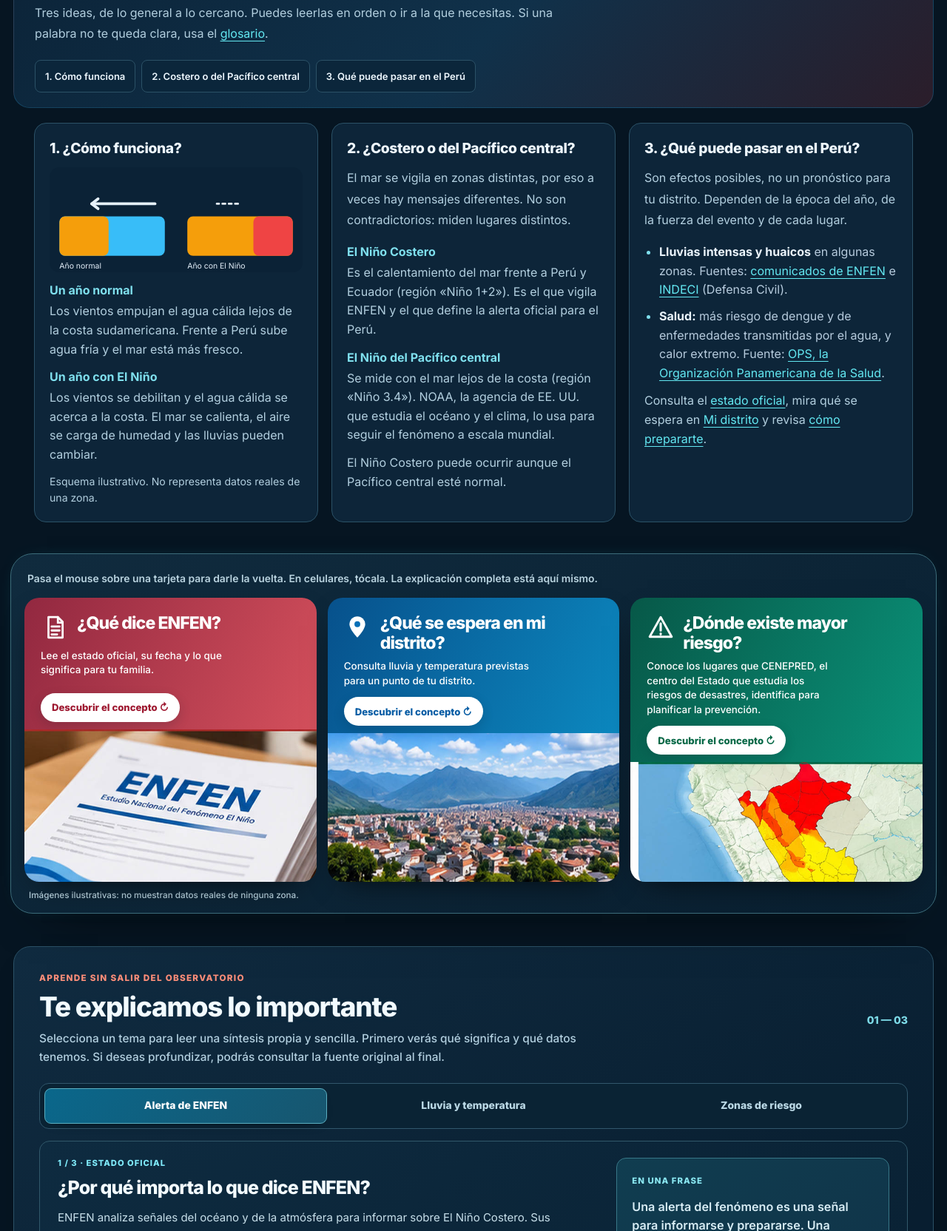
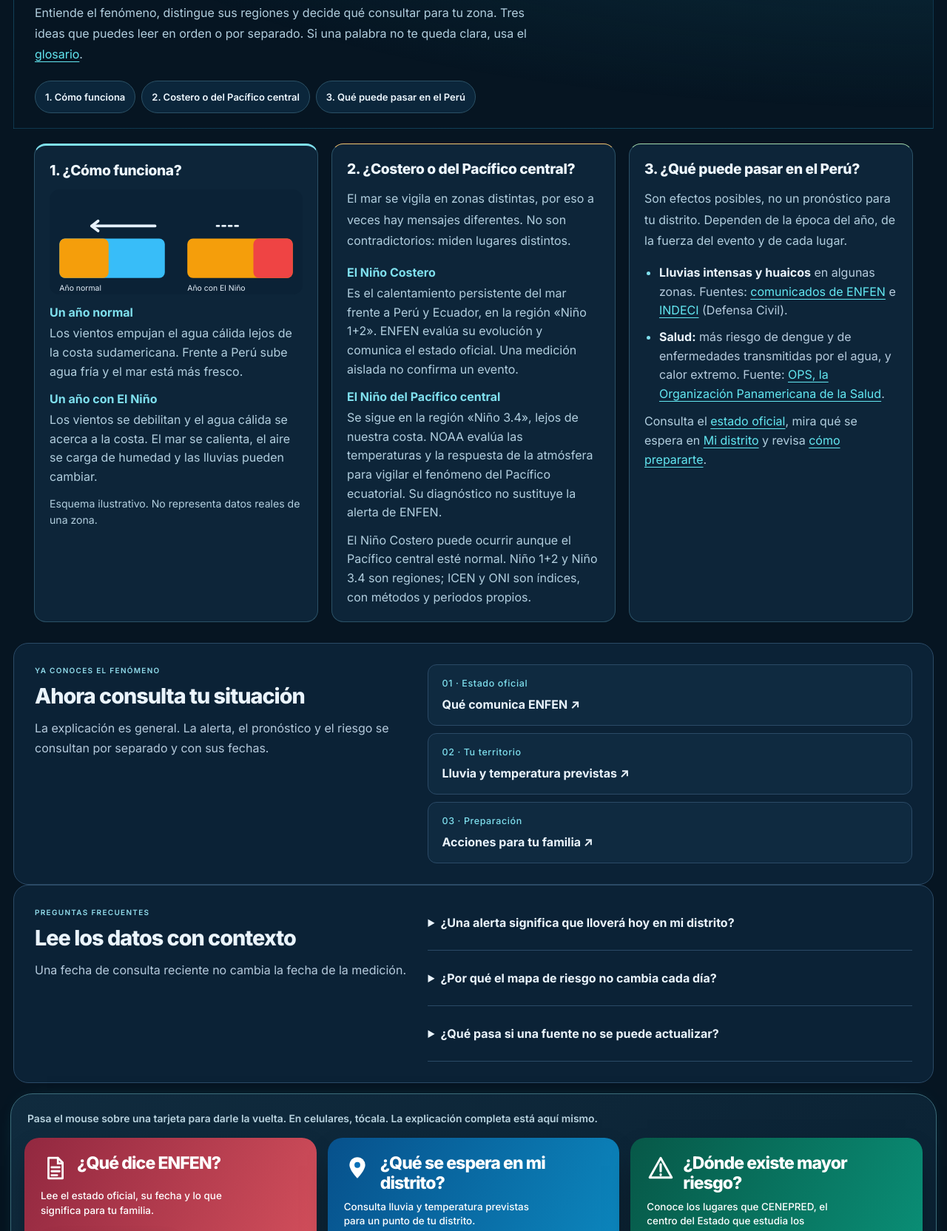
Before and after one commit to Willy4903/observatorio-elnino-peru, a plain HTML site: page site/index.html in a window 1280 px wide. Shown: the part 4621-6285 px from the top of the page at 74% size. Drawn offline with Linux system fonts and the light colour scheme; no server answers.

Commit message:
Mejorar guía de El Niño, navegación y lectura de datos

```diff
--- a/site/assets/rediseno.css
+++ b/site/assets/rediseno.css
@@ -118,3 +118,24 @@ html{scroll-padding-top:84px}
 
 .um-list,.prep-list,#elnino-ciudadano .oc-effects{list-style:disc}
 .um-list li::marker,.prep-list li::marker,#elnino-ciudadano .oc-effects li::marker{color:var(--rd-cyan)}
+
+/* Lectura y decisiones: continuidad entre explicación, consulta y preparación. */
+#elnino-ciudadano .oc-intro{background:radial-gradient(ellipse at top right,#12617555,transparent 65%);border-radius:22px 22px 0 0}
+#elnino-ciudadano .oc-reading-nav a{border-radius:999px;text-decoration:none}
+#elnino-ciudadano .oc-card{border-top:3px solid #7fe0ee}
+#elnino-ciudadano .oc-card:nth-child(2){border-top-color:#f7c772}
+#elnino-ciudadano .oc-card:nth-child(3){border-top-color:#a6dcae}
+.guide-next,.guide-faq{display:grid;grid-template-columns:minmax(0,1fr) minmax(0,1.3fr);gap:28px;padding:28px;border:1px solid var(--rd-line);border-radius:20px;background:#0b2236;color:var(--rd-text);min-width:0}
+.guide-next h2,.guide-faq h2{font-size:clamp(1.35rem,3vw,1.8rem);line-height:1.25;margin:8px 0 12px}
+.guide-next p,.guide-faq p{color:var(--rd-muted);line-height:1.7;margin:0}
+.guide-next-links{display:grid;gap:10px}
+.guide-next-links a{display:flex;flex-direction:column;gap:4px;padding:15px 18px;border:1px solid var(--rd-line);border-radius:12px;background:#0f2a40;color:var(--rd-text);font-weight:700;text-decoration:none;min-height:64px}
+.guide-next-links span{font-size:.78rem;font-weight:500;letter-spacing:.05em;color:var(--rd-cyan)}
+.guide-next-links a:hover{border-color:var(--rd-cyan);background:#15374d}
+.guide-faq details{border-bottom:1px solid var(--rd-line);padding:15px 0}
+.guide-faq details:first-child{padding-top:0}
+.guide-faq summary{cursor:pointer;min-height:44px;align-content:center;font-weight:650;line-height:1.5}
+.guide-faq details p{padding:10px 0 8px}
+.guide-faq a{color:var(--rd-cyan);text-underline-offset:3px}
+.guide-next a:focus-visible,.guide-faq summary:focus-visible{outline:3px solid var(--rd-cyan);outline-offset:4px}
+@media(max-width:760px){.guide-next,.guide-faq{grid-template-columns:1fr;padding:20px;gap:20px}}
--- a/site/index.html
+++ b/site/index.html
@@ -142,13 +142,13 @@
     <figcaption>Ilustración. No muestra datos reales de ninguna zona.</figcaption>
   </figure>
 </section>
-<section id="ultimo" class="latest-section" aria-labelledby="latest-title"><div class="section-heading"><div><span class="kicker">LAS CIFRAS DE HOY</span><h2 id="latest-title">Cuatro cifras para ubicarte</h2><p id="latest-updated" class="panel-description">Consultando la información más reciente…</p></div><a href="#fuentes" class="text-link">Fuentes y fechas ↗</a></div><div id="latest-cards" class="latest-grid" aria-live="polite"></div><p class="insight-method">Cada cifra muestra su fecha y su fuente. Miden cosas distintas, así que conviene leerlas por separado. <a href="#insights">Ver cada cifra explicada</a></p></section>
+<section id="ultimo" class="latest-section" aria-labelledby="latest-title"><div class="section-heading"><div><span class="kicker">ÚLTIMOS DATOS DISPONIBLES</span><h2 id="latest-title">Cuatro cifras para ubicarte</h2><p id="latest-updated" class="panel-description">Consultando la información más reciente…</p></div><a href="#fuentes" class="text-link">Fuentes y fechas ↗</a></div><div id="latest-cards" class="latest-grid" aria-live="polite"></div><p class="insight-method">Cada cifra muestra su fecha y su fuente. Miden cosas distintas, así que conviene leerlas por separado. <a href="#insights">Ver cada cifra explicada</a></p></section>
 <span id="que-es" class="anchor-alias" aria-hidden="true"></span>
 <section id="elnino-ciudadano" class="oc-root" aria-labelledby="oc-title">
   <div class="oc-intro">
     <span class="kicker">GUÍA CIUDADANA · ENTENDER EL NIÑO</span>
     <h2 id="oc-title">¿Cómo funciona El Niño y qué puede pasar en el Perú?</h2>
-    <p>Tres ideas, de lo general a lo cercano. Puedes leerlas en orden o ir a la que necesitas. Si una palabra no te queda clara, usa el <a href="#glosario">glosario</a>.</p>
+    <p>Entiende el fenómeno, distingue sus regiones y decide qué consultar para tu zona. Tres ideas que puedes leer en orden o por separado. Si una palabra no te queda clara, usa el <a href="#glosario">glosario</a>.</p>
     <nav class="oc-reading-nav" aria-label="Temas de la guía ciudadana">
       <a href="#oc-s1">1. Cómo funciona</a>
       <a href="#oc-s2">2. Costero o del Pacífico central</a>
@@ -178,10 +178,10 @@
       <h3 id="oc-peru-title">2. ¿Costero o del Pacífico central?</h3>
       <p>El mar se vigila en zonas distintas, por eso a veces hay mensajes diferentes. No son contradictorios: miden lugares distintos.</p>
       <div class="oc-two">
-        <div><h4>El Niño Costero</h4><p>Es el calentamiento del mar frente a Perú y Ecuador (región «Niño 1+2»). Es el que vigila ENFEN y el que define la alerta oficial para el Perú.</p></div>
-        <div><h4>El Niño del Pacífico central</h4><p>Se mide con el mar lejos de la costa (región «Niño 3.4»). NOAA, la agencia de EE. UU. que estudia el océano y el clima, lo usa para seguir el fenómeno a escala mundial.</p></div>
+        <div><h4>El Niño Costero</h4><p>Es el calentamiento persistente del mar frente a Perú y Ecuador, en la región «Niño 1+2». ENFEN evalúa su evolución y comunica el estado oficial. Una medición aislada no confirma un evento.</p></div>
+        <div><h4>El Niño del Pacífico central</h4><p>Se sigue en la región «Niño 3.4», lejos de nuestra costa. NOAA evalúa las temperaturas y la respuesta de la atmósfera para vigilar el fenómeno del Pacífico ecuatorial. Su diagnóstico no sustituye la alerta de ENFEN.</p></div>
       </div>
-      <p class="oc-note">El Niño Costero puede ocurrir aunque el Pacífico central esté normal.</p>
+      <p class="oc-note">El Niño Costero puede ocurrir aunque el Pacífico central esté normal. Niño 1+2 y Niño 3.4 son regiones; ICEN y ONI son índices, con métodos y periodos propios.</p>
     </section>
     <section id="oc-s3" class="oc-section oc-card" aria-labelledby="oc-effects-title">
       <h3 id="oc-effects-title">3. ¿Qué puede pasar en el Perú?</h3>
@@ -192,6 +192,18 @@
       </ul>
       <p class="oc-note">Consulta el <a href="#estado-enfen">estado oficial</a>, mira qué se espera en <a href="#consulta">Mi distrito</a> y revisa <a href="#preparacion">cómo prepararte</a>.</p>
     </section>
+  </div>
+</section>
+<aside class="guide-next" aria-label="De la explicación a la acción">
+  <div><span class="kicker">YA CONOCES EL FENÓMENO</span><h2>Ahora consulta tu situación</h2><p>La explicación es general. La alerta, el pronóstico y el riesgo se consultan por separado y con sus fechas.</p></div>
+  <div class="guide-next-links"><a href="#estado-enfen"><span>01 · Estado oficial</span>Qué comunica ENFEN ↗</a><a href="#consulta"><span>02 · Tu territorio</span>Lluvia y temperatura previstas ↗</a><a href="#preparacion"><span>03 · Preparación</span>Acciones para tu familia ↗</a></div>
+</aside>
+<section class="guide-faq" aria-labelledby="guide-faq-title">
+  <div><span class="kicker">PREGUNTAS FRECUENTES</span><h2 id="guide-faq-title">Lee los datos con contexto</h2><p>Una fecha de consulta reciente no cambia la fecha de la medición.</p></div>
+  <div>
+    <details><summary>¿Una alerta significa que lloverá hoy en mi distrito?</summary><p>No. La alerta describe la evolución del fenómeno. Para lluvia y temperatura, consulta el pronóstico y su ventana de validez en <a href="#consulta">Mi distrito</a>. Sigue los avisos de SENAMHI y las indicaciones de las autoridades locales.</p></details>
+    <details><summary>¿Por qué el mapa de riesgo no cambia cada día?</summary><p>CENEPRED publica escenarios para planificar la prevención. No son un registro de emergencias en curso ni una probabilidad diaria de lluvia. Revisa la procedencia y el periodo en <a href="#fuentes">Datos y fuentes</a>.</p></details>
+    <details><summary>¿Qué pasa si una fuente no se puede actualizar?</summary><p>Se conserva su última versión válida y se informa la incidencia. Comprueba la fecha del producto, la consulta válida y el último intento en <a href="#fuentes">Datos y fuentes</a>. Un dato conservado puede haber perdido vigencia.</p></details>
   </div>
 </section>
 <section id="guia-inicio" class="simple-guide visual-guide" aria-labelledby="simple-guide-title">
```
